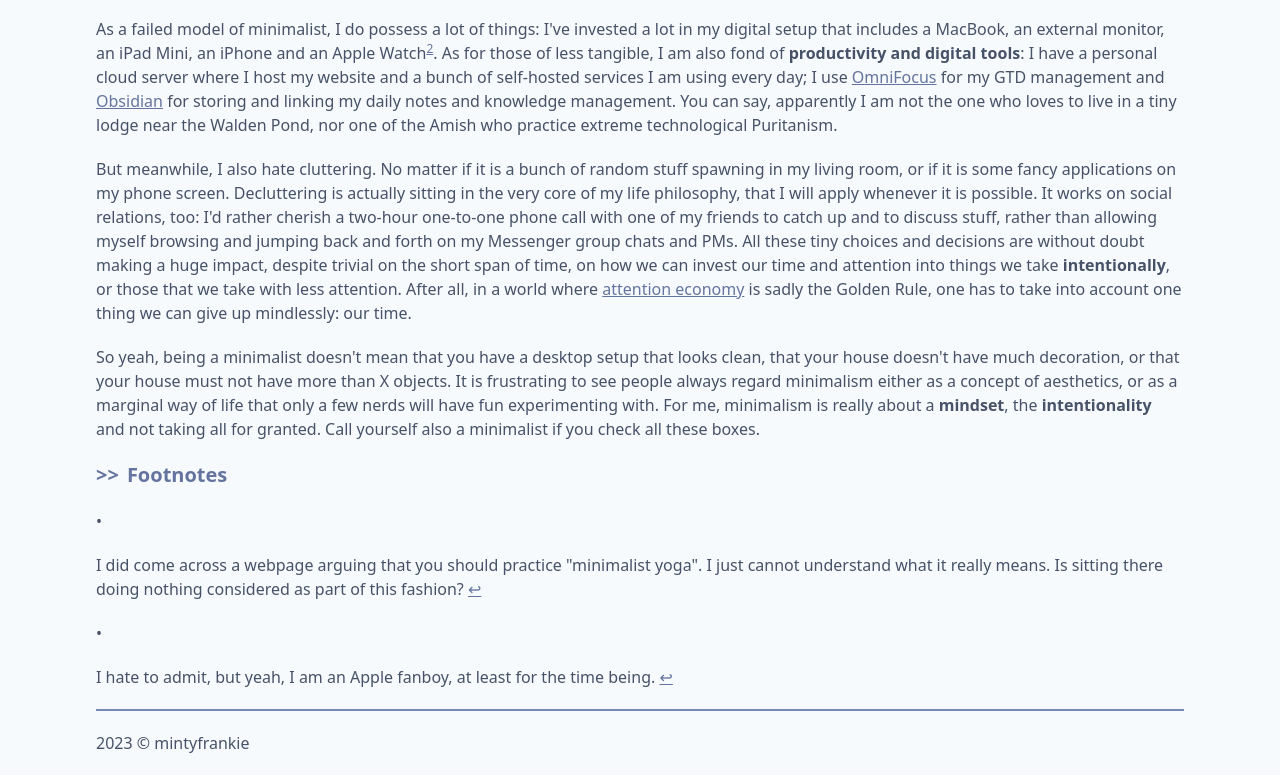
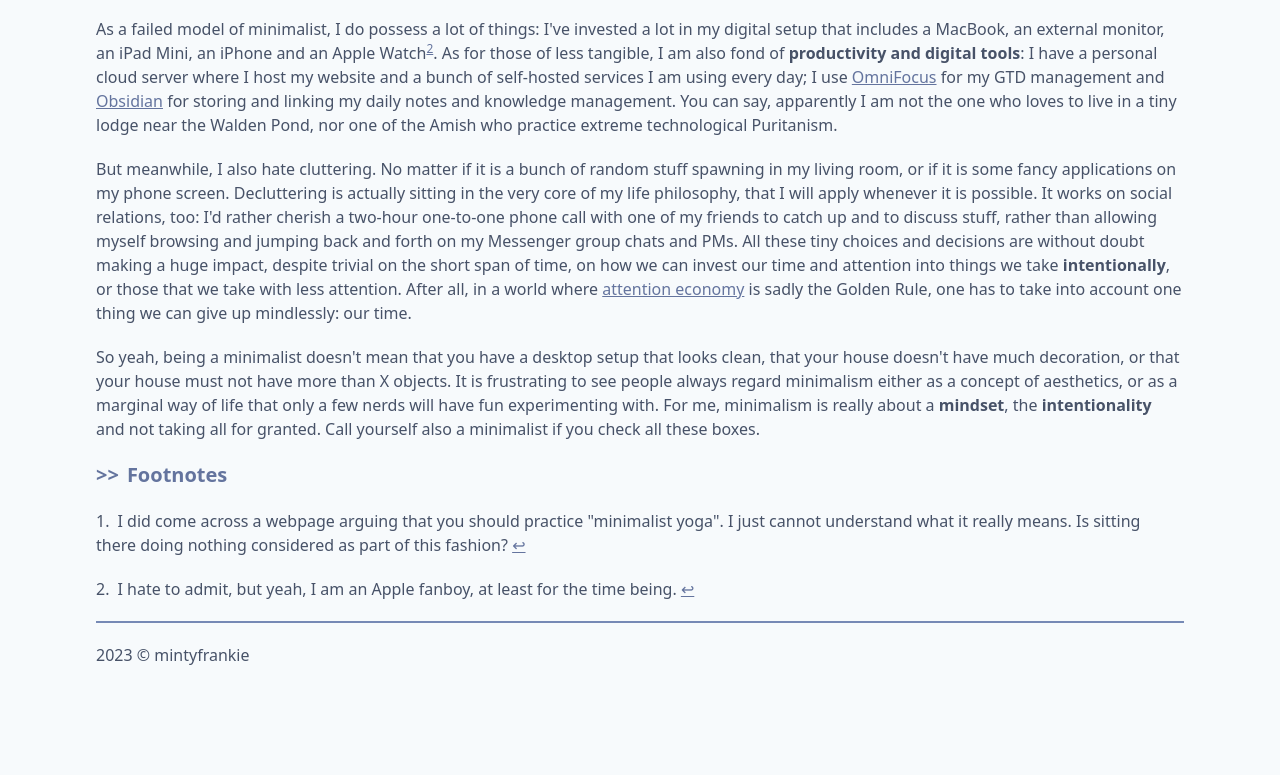
Before and after one commit to mintyfrankie/my-blog, an Astro site: page /posts/being-a-minimalist in a window 1280 px wide. Shown: the part 417-1192 px from the top of the page. After the commit the page ends 1104 px from the top, so only its background shows below. Built offline with nearby package versions, Linux system fonts and the light colour scheme; Astro itself is replaced by a stand-in of ours.

Commit message:
fix: fix footnoote order list display

```diff
--- a/src/styles/global.css
+++ b/src/styles/global.css
@@ -54,8 +54,13 @@
   @apply bg-accent-200;
 }
 
-li::before {
+ul li::before {
   content: '•';
+  @apply mr-2;
+}
+
+ol li p::before {
+  content: counter(list-item) '.';
   @apply mr-2;
 }
 
```
